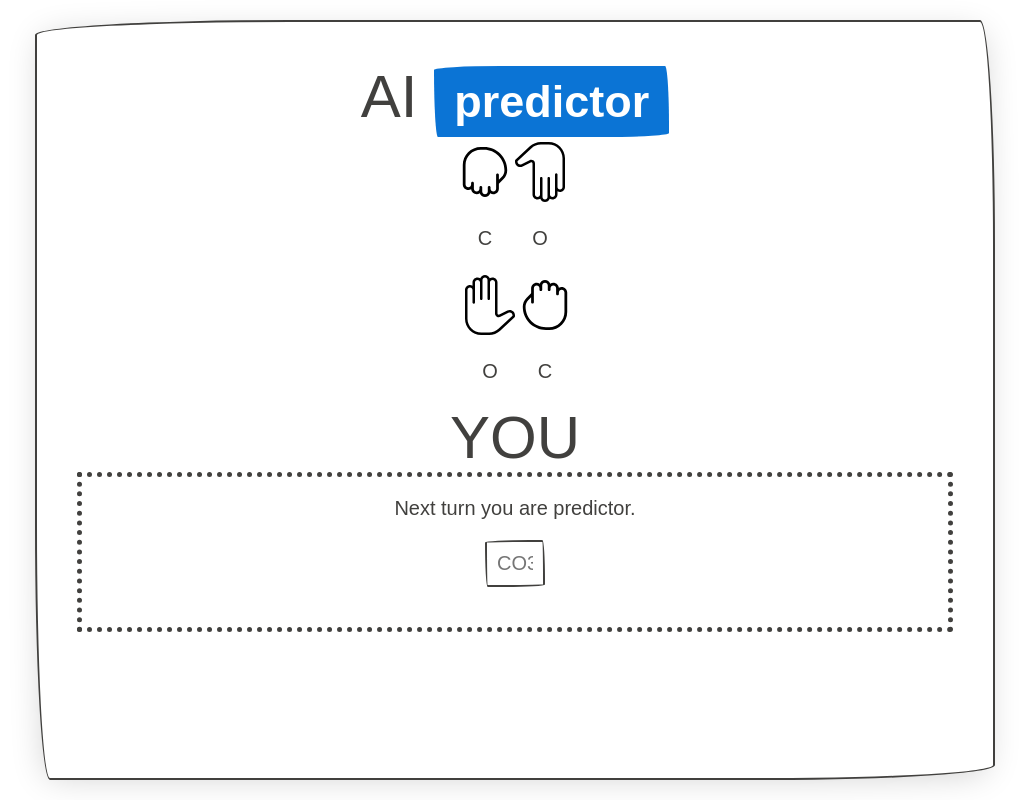
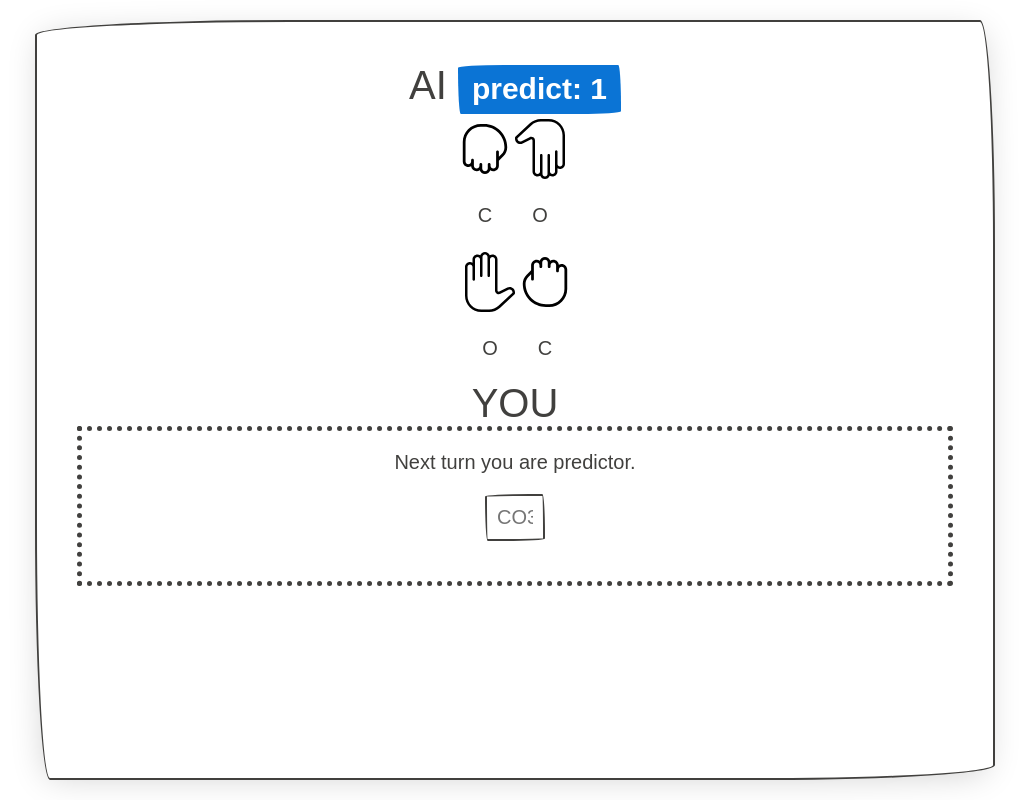
Before and after one commit to chaya-tan/tw-open-close-game, a Nuxt app: page / in a window 1280 px wide. Shown: the whole page, without its empty margins (125-1152 px from the left). Built offline with nearby package versions, Linux system fonts and the light colour scheme; a web font is replaced by a local one.

Commit message:
game end when prediction true

```diff
--- a/components/Game.vue
+++ b/components/Game.vue
@@ -1,7 +1,12 @@
 <template>
   <div>
     <div class="opposite">
-      <TeamHeader :name="players[0].name" :role="players[0].role" />
+      <TeamHeader
+        :name="players[0].name"
+        :role="players[0].role"
+        :prediction="predictionNumber"
+        :won="isPredictionCorrect"
+      />
       <HandGroup
         :direction="ALL_HAND_DIRECTIONS.downward"
         :left-posture="playersHands[0].left"
@@ -18,8 +23,16 @@
       <TeamHeader
         :name="players[userIndex].name"
         :role="players[userIndex].role"
+        :prediction="predictionNumber"
+        :won="isPredictionCorrect"
       />
-      <div class="form-group border-dotted border-thick">
+
+      <div class="border-dotted border-thick">
+        <div v-if="isPredictionCorrect" class="form-group">
+          GAME END!
+          <button @click="reloadPage">PLAY AGAIN</button>
+        </div>
+        <div v-else class="form-group">
           <p>
             Next turn you are
             {{ nextTurnUserIsPredictor ? 'predictor' : 'non-predictor' }}.
@@ -34,6 +47,7 @@
             @keyup.enter="onSubmit"
           />
           <p class="text-danger">{{ formatWarning }}</p>
+        </div>
       </div>
     </div>
   </div>
@@ -63,10 +77,11 @@ export default {
       userInput: '',
       formatWarning: '',
       players: [
-        { name: 'AI', hands: 'CO2', role: ROLES.predictor },
+        { name: 'AI', hands: 'CO1', role: ROLES.predictor },
         { name: 'YOU', hands: 'OC', role: ROLES.normal }
       ],
-      userIndex: 1
+      userIndex: 1,
+      ROLES
     }
   },
   computed: {
@@ -224,6 +239,9 @@ export default {
         } while 'O' = open, 'C' = close ${this.nextTurnUserIsPredictor &&
           'and number 0-4 for total open hands prediction'}`
       }
+    },
+    reloadPage() {
+      window.location.reload()
     }
   }
 }
--- a/components/TeamHeader.vue
+++ b/components/TeamHeader.vue
@@ -1,10 +1,13 @@
 <template>
-  <h2 class="team-label">
+  <h3 class="team-label">
     {{ name }}
     <span v-if="role === ROLES.predictor" class="badge secondary"
-      >predictor</span
+      >predict: {{ prediction }}</span
     >
-  </h2>
+    <span v-if="role === ROLES.predictor && won" class="badge success"
+      >WON!</span
+    >
+  </h3>
 </template>
 
 <script>
@@ -21,6 +24,16 @@ export default {
       type: String,
       required: false,
       default: 'NORMAL'
+    },
+    prediction: {
+      type: Number,
+      required: false,
+      default: 0
+    },
+    won: {
+      type: Boolean,
+      required: false,
+      default: false
     }
   },
   data() {
```
Lines whose indentation alone changed are shown as unchanged.
